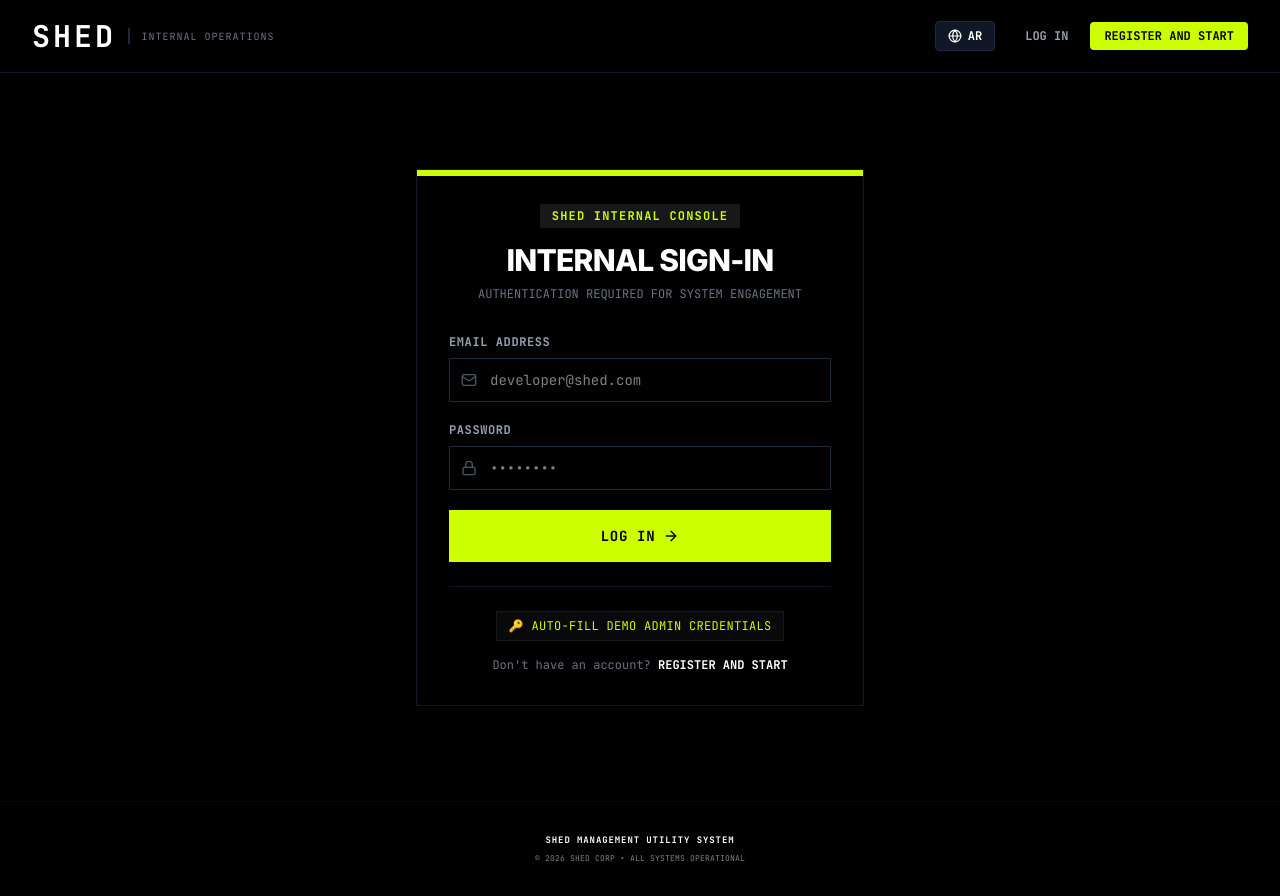
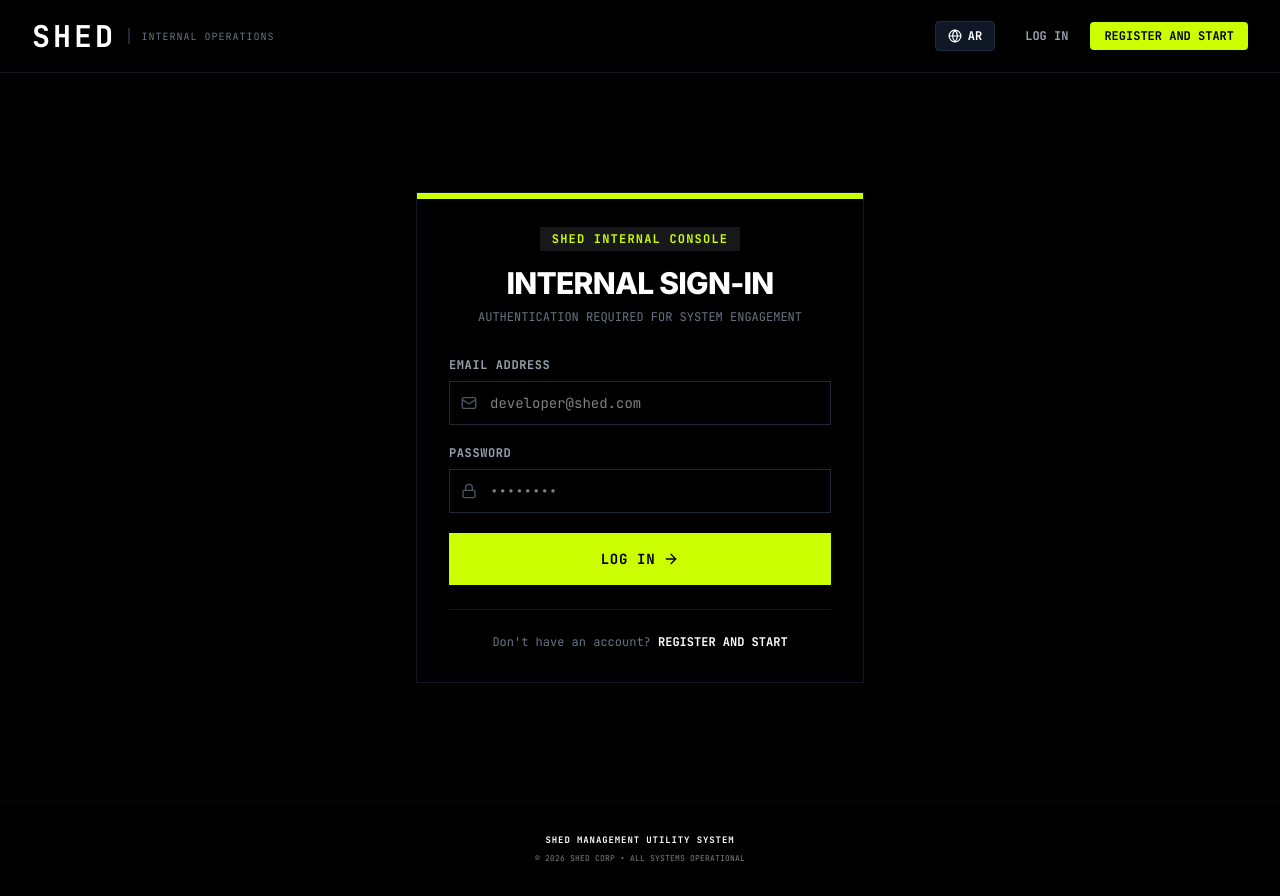
Before and after one commit to beainoantonio-create/byscon-service, a React (Vite) app: page /#/login in a window 1280 px wide. Built offline with nearby package versions, Linux system fonts and the light colour scheme; no server answers.

Commit message:
fix delete booking

```diff
--- a/src/pages/Login.tsx
+++ b/src/pages/Login.tsx
@@ -128,14 +128,6 @@ export const Login: React.FC = () => {
 
         {/* Guest fallback trigger or Demo Quick Login seed */}
         <div className="mt-6 pt-6 border-t border-gray-900 text-center space-y-4">
-          <button
-            type="button"
-            onClick={handleSetDemoAdmin}
-            className="text-xs font-mono text-lime-primary hover:underline uppercase tracking-wide bg-zinc-950 px-3 py-1.5 border border-zinc-900 rounded-none cursor-pointer"
-          >
-            🔑 {language === 'ar' ? 'تخطي للدخول كمسؤول (تجريبي)' : 'AUTO-FILL DEMO ADMIN CREDENTIALS'}
-          </button>
-
           <p className="text-xs text-gray-500 font-mono">
             {t('dontHaveAccount')}{' '}
             <Link to="/signup" className="text-white font-bold hover:text-lime-primary uppercase transition-colors">
```
